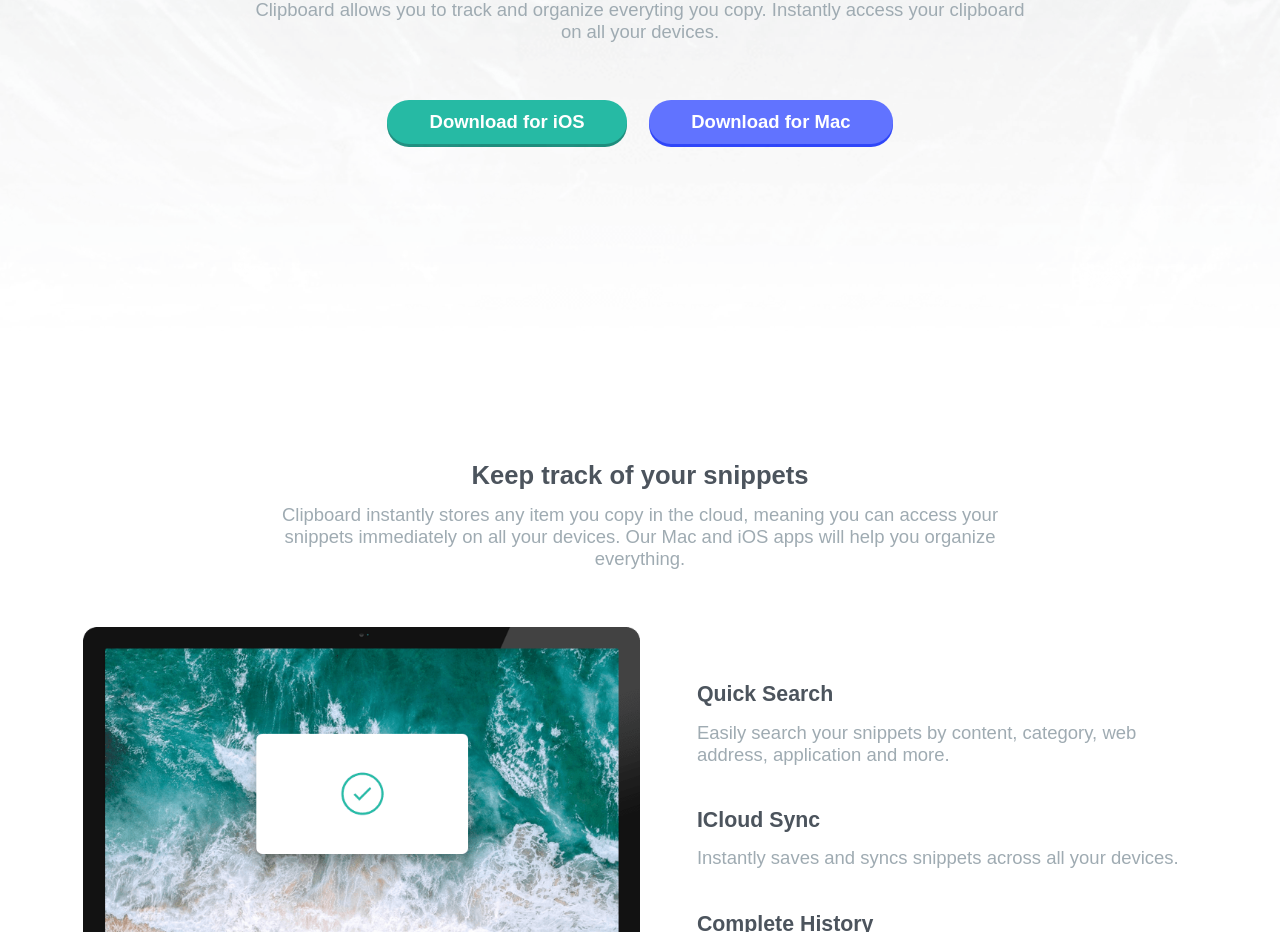
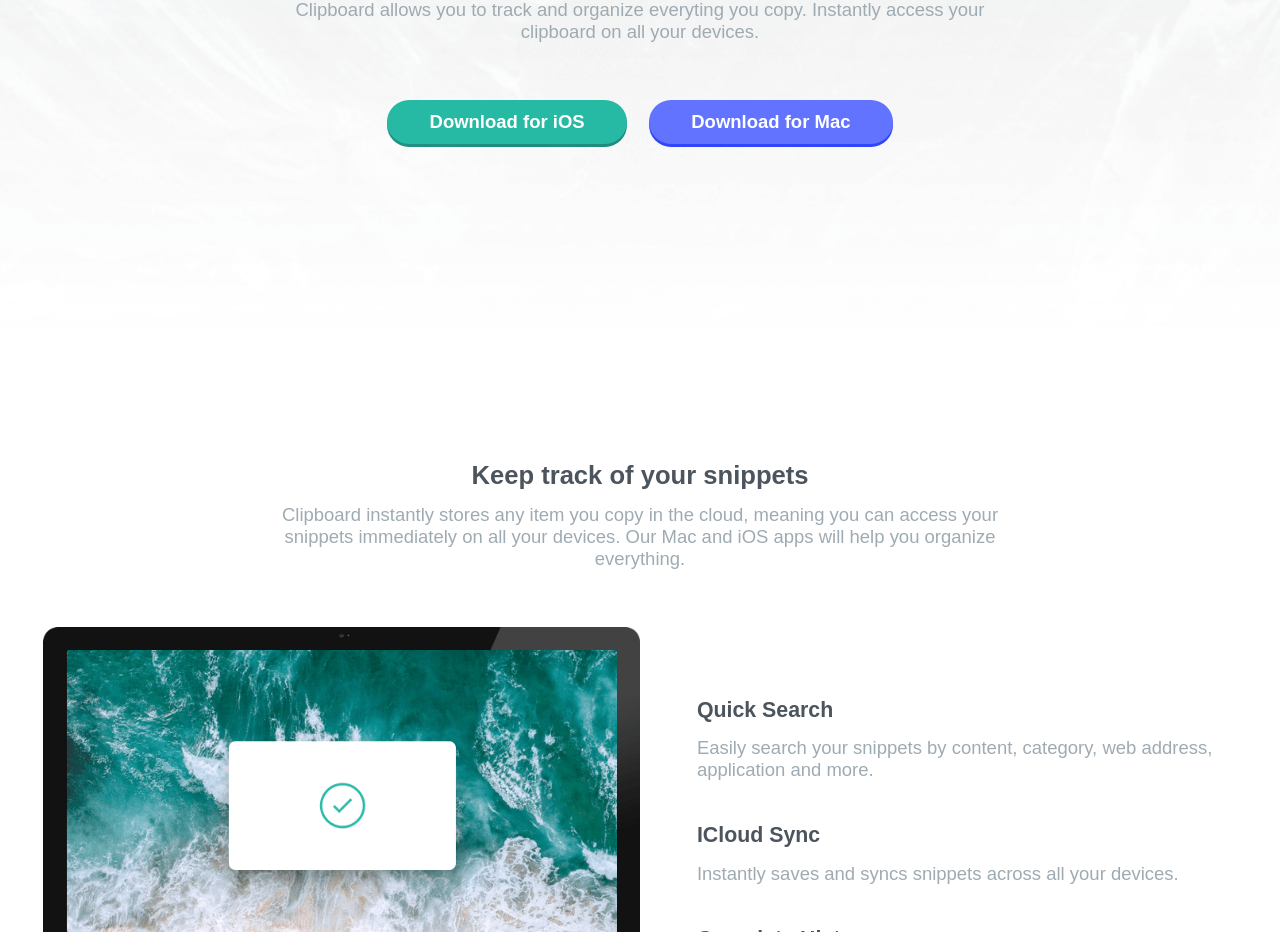
Before and after one commit to marcinjadwizyc/clipboardTheme, a website: page index.html in a window 1280 px wide. Shown: the part 453-1385 px from the top of the page. Drawn offline with Linux system fonts and the light colour scheme; a web font is replaced by a local one.

Commit message:
Scale responsivnes for larger desktops

```diff
--- a/scss/_layout.scss
+++ b/scss/_layout.scss
@@ -1,5 +1,5 @@
 .wrapper {
-	max-width: 1200px;
+	max-width: 1440px;
 	@include marginAuto;
 }
 
@@ -147,17 +147,22 @@
 
 		&__nav {
 			margin-left: 4rem;
-			max-width: 400px;
+			max-width: 30rem;
 		}
 
 		&__socialMedia {
 			margin-left: auto;
-			min-width: 130px;
+			min-width: 140px;
 		}
 	}
 }
 
 @media only screen and (min-width: 700px) {
+	.title--primary ~ .text,
+	.title--secondary ~ .text {
+		max-width: 60%;
+	}
+
 	.features {
 		&__container {
 			flex-direction: row;
@@ -180,7 +185,11 @@
 		}
 	}
 
-	.feature:not(.feature--withIcon) {
-		max-width: 100%;
+	.feature {
+		max-width: 400px;
+
+		&:not(.feature--withIcon) {
+			max-width: 100%;
+		}
 	}
 }
```
Also changed, not shown: css/style.css.
